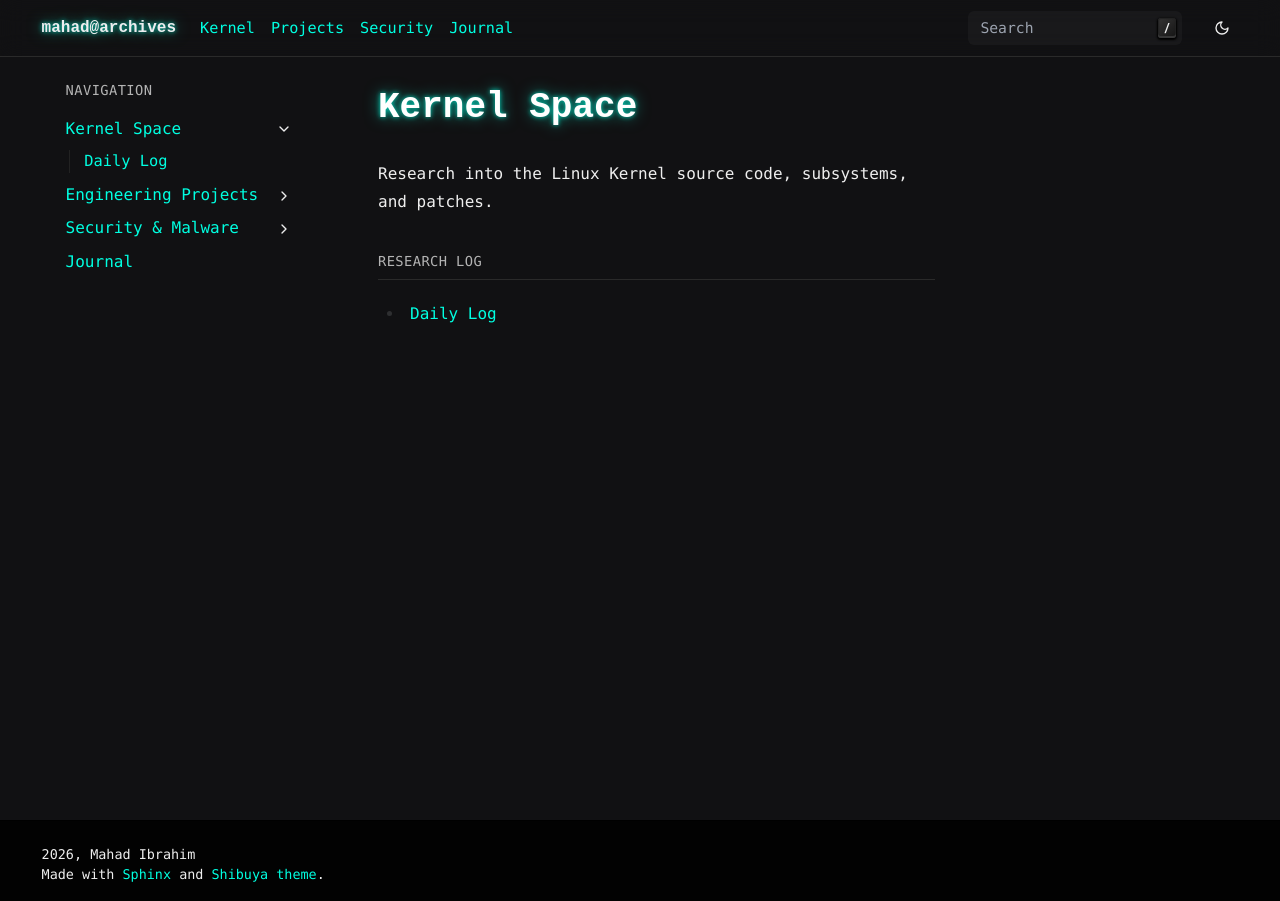
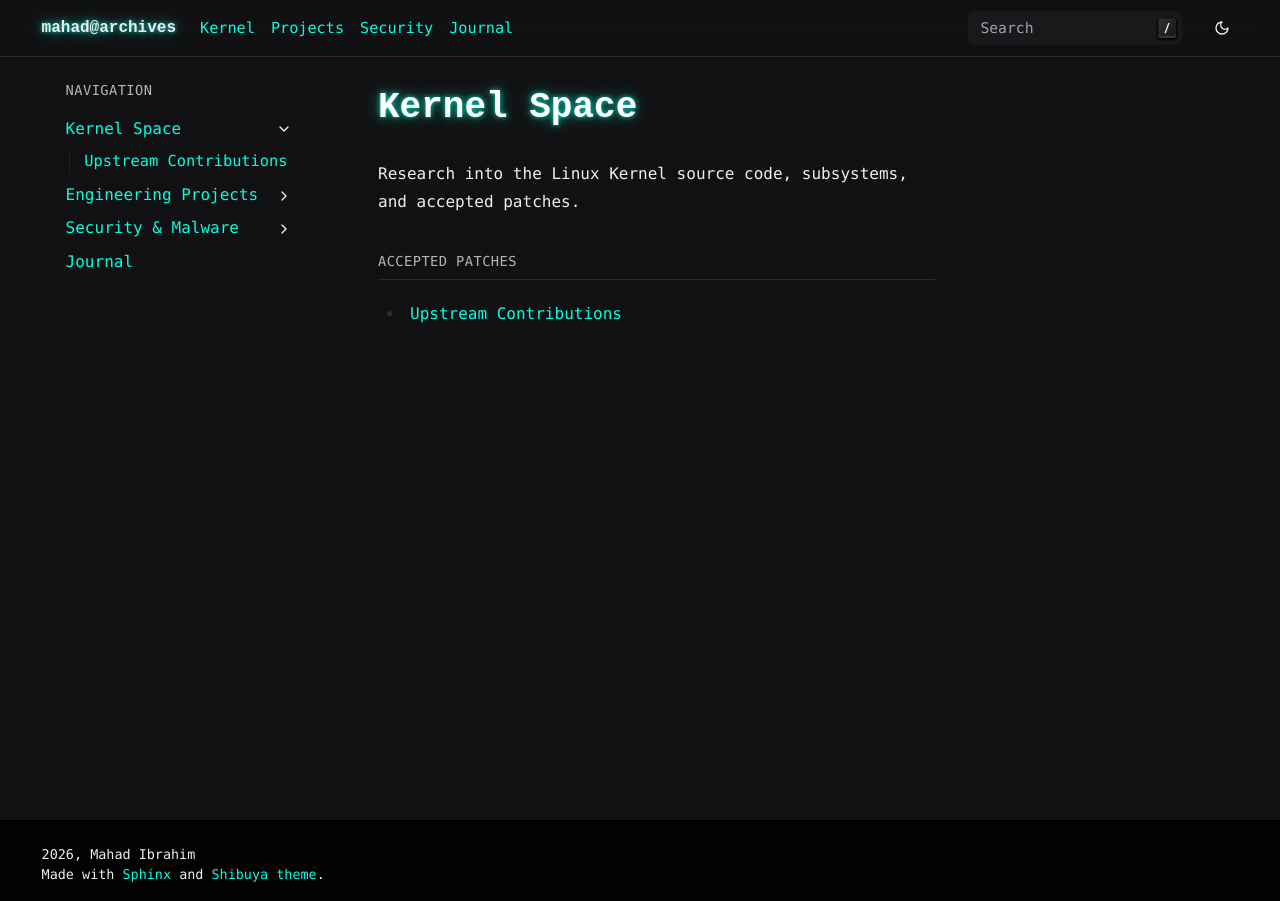
Before and after one commit to Mahad-Ibrahim/archives, a Sphinx documentation site: the page built from source/kernel/index.rst, in a window 1280 px wide. Built offline with Sphinx 7.4.7, drawn with Linux system fonts in a browser that asks for light colours; a style sheet for code colours, icons or effects is not loaded.

Commit message:
Adding Accepted Patches File.

```diff
--- a/source/kernel/daily_log.rst
+++ /dev/null
@@ -1,4 +0,0 @@
-Daily Log
-=========
-
-Coming soon...
--- a/source/kernel/index.rst
+++ b/source/kernel/index.rst
@@ -1,10 +1,10 @@
 Kernel Space
 ============
 
-Research into the Linux Kernel source code, subsystems, and patches.
+Research into the Linux Kernel source code, subsystems, and accepted patches.
 
 .. toctree::
    :maxdepth: 1
-   :caption: Research Log
+   :caption: Accepted Patches
 
-   daily_log
+   Logs
```
Also changed, not shown: source/kernel/Logs.rst (added, +55 -0 lines).
